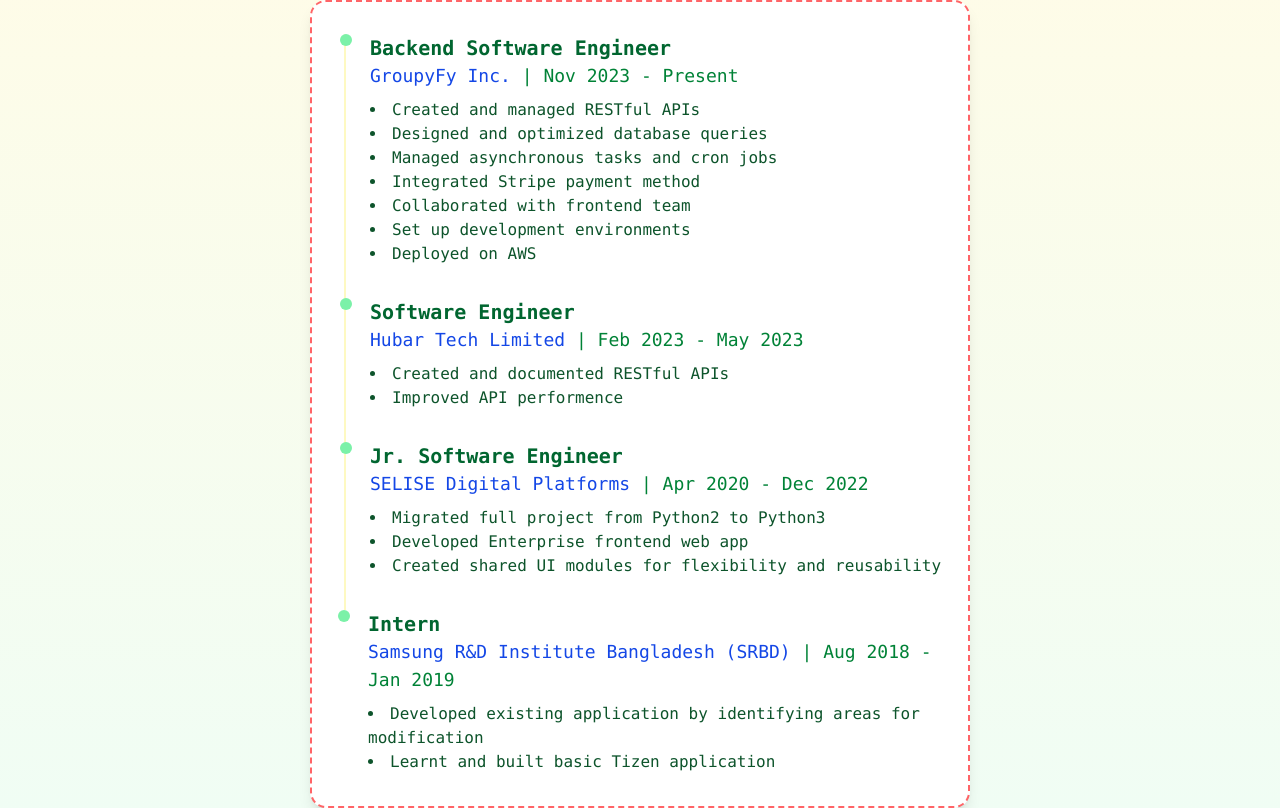
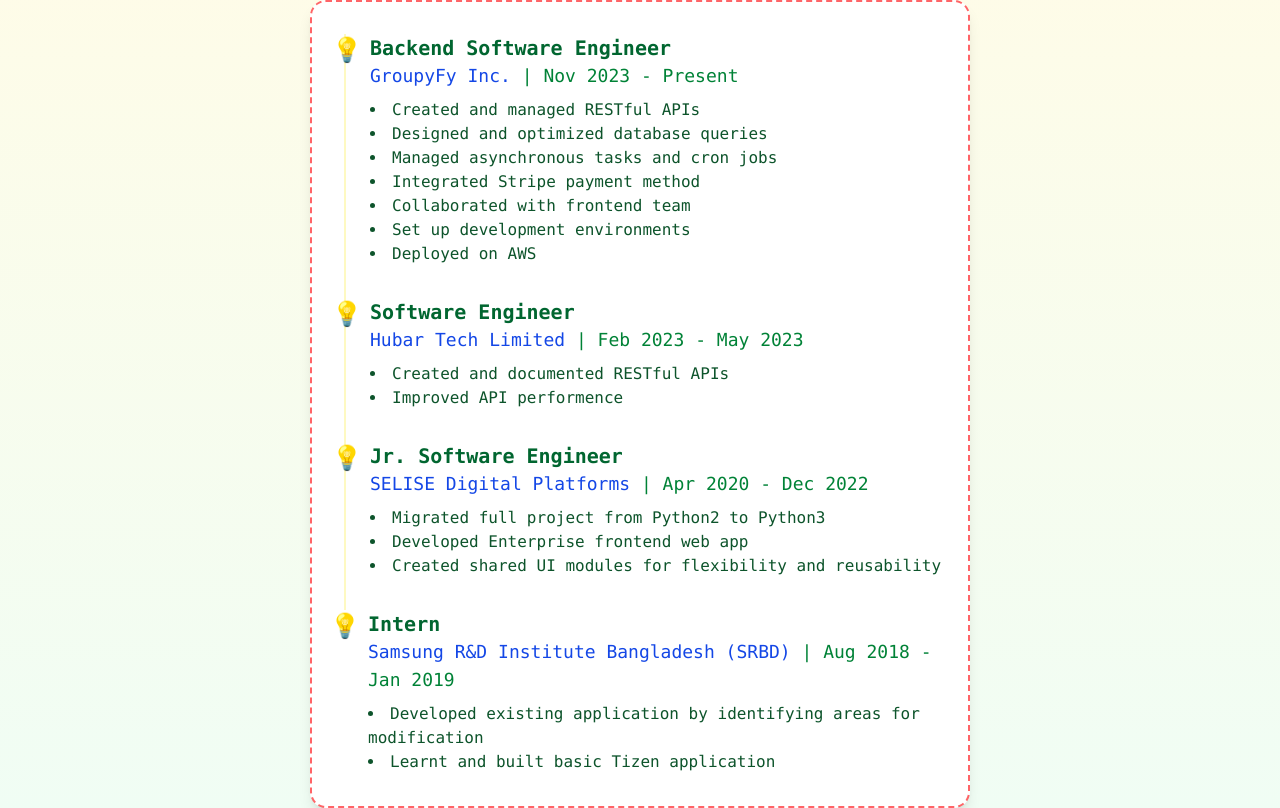
Before and after one commit to nahK994/nahK994.github.io, a Next.js app: page /components/experiences in a window 1280 px wide. Built offline with nearby package versions, Linux system fonts and the light colour scheme.

Commit message:
update experience component style

```diff
--- a/app/components/experiences/page.tsx
+++ b/app/components/experiences/page.tsx
@@ -7,7 +7,7 @@ export default function Experiences() {
             <div className="bg-white border-2 border-dashed border-red-400 rounded-2xl shadow-lg py-8 px-4 max-w-fit">
                 {experiences.map((exp, index) => (
                     <div key={index} className={`w-[80%] sm:w-150 -left-2 relative ml-6 ${index === experiences.length - 1 ? 'border-l-0 mb-0' : 'pb-8 border-yellow-100 border-l-2'}`}>
-                        <div className="absolute w-3 h-3 bg-green-300 rounded-full -left-1.5"></div>
+                        <div className="absolute w-fit h-fit rounded-full -left-3.5 text-2xl">💡</div>
                         <div className="ml-6">
                             <h3 className="text-xl font-semibold text-green-800">{exp.role}</h3>
                             <p className="text-lg text-green-700"><span className="text-blue-700">{exp.company}</span> | {exp.period}</p>
```
